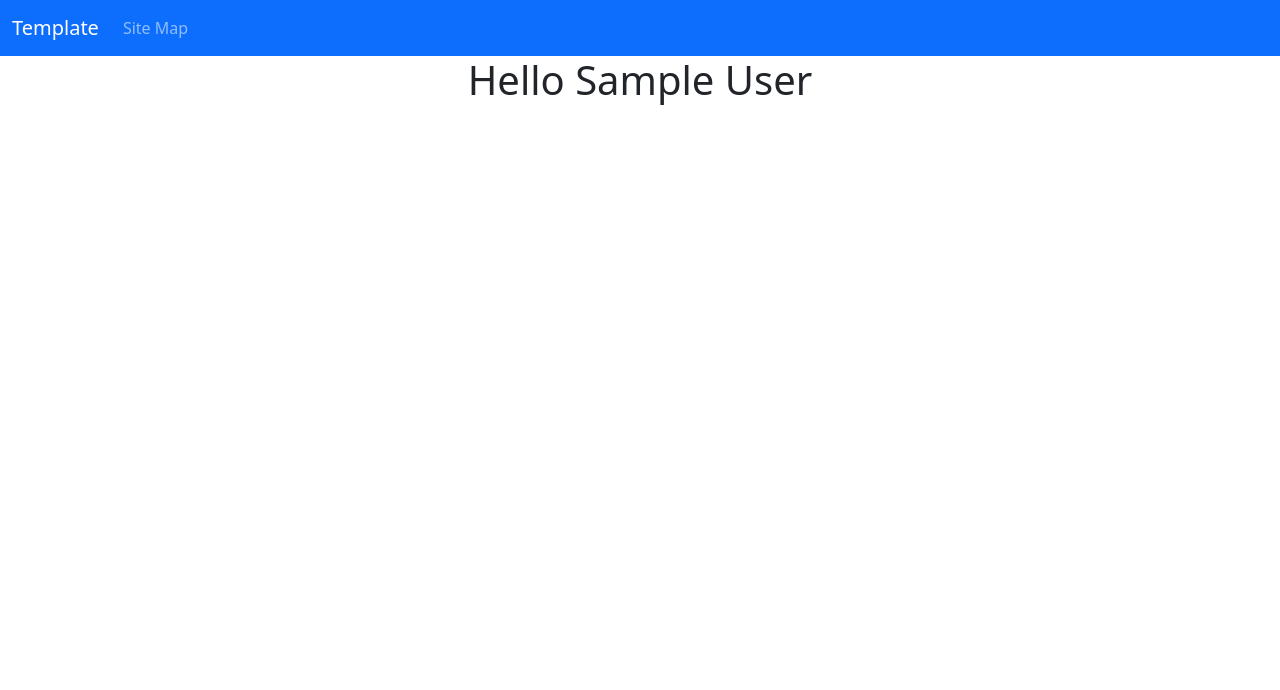
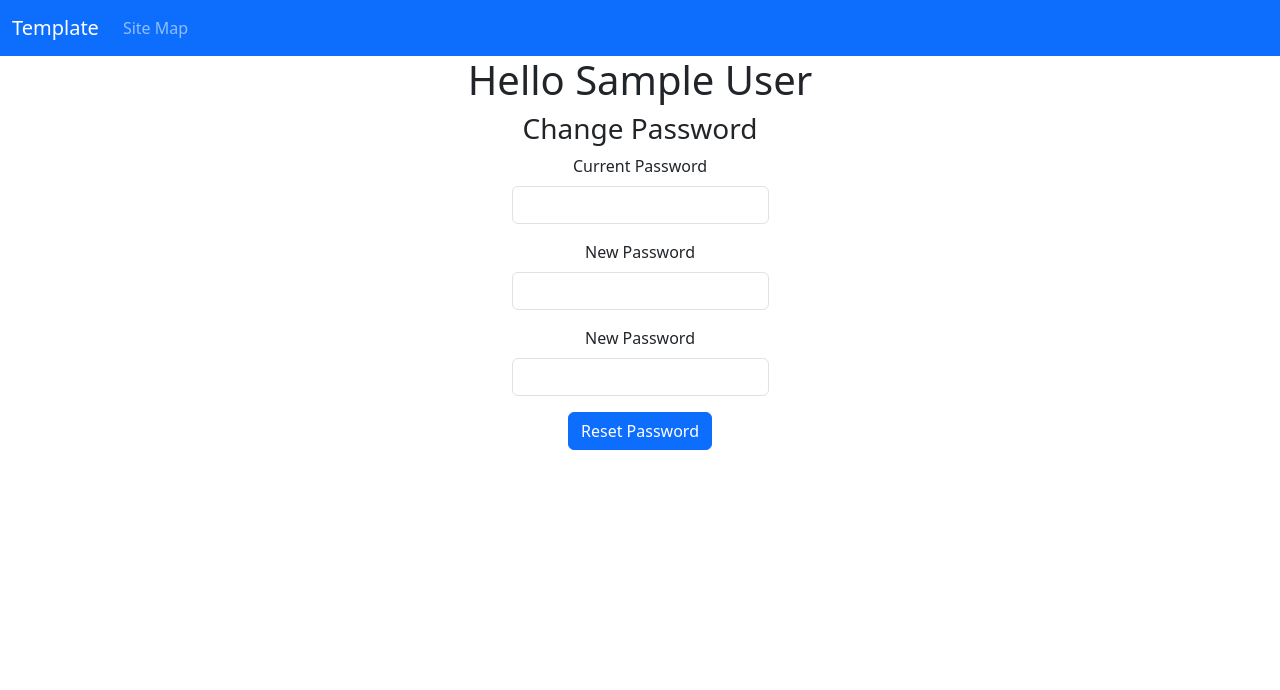
Before and after one commit to Wayto0blivion/Docker-Flask-Template, a Flask app: page /profile in a window 1280 px wide. Shown: the top 690 px of the page. Run offline with Flask 3, Linux system fonts and the light colour scheme; the visitor is signed in with stand-in values (Sample User, id 1); parts of the project's set-up code (start-up, migrations or seed data) failed here and were passed over; some libraries are stand-ins or nearby versions.

Commit message:
Added default login for admin account. Details can be set in the correct .env file. Traded 'justify-content-center' for 'align-items-center'. Added a form and template for user to change their own password.

```diff
--- a/services/flask/website/auth.py
+++ b/services/flask/website/auth.py
@@ -5,9 +5,9 @@
 
 from . import db
 from .models import User
-from .forms import LoginForm, RegistrationForm
+from .forms import LoginForm, RegistrationForm, UserProfileForm
 from flask import Blueprint, flash, jsonify, redirect, render_template, session, url_for
-from flask_login import login_user, login_required, logout_user
+from flask_login import current_user, login_user, login_required, logout_user
 from werkzeug.security import generate_password_hash, check_password_hash
 
 
@@ -79,3 +79,27 @@ def logout():
     session.clear()
     session['theme'] = session_theme
     return redirect(url_for('auth.login'))
+
+
+@auth.route('/profile', methods=['GET', 'POST'])
+@login_required
+def profile():
+    """
+    Handles user account and profile information. Mostly for allowing user to change password.
+    :return:
+    """
+    form = UserProfileForm()
+
+    if form.validate_on_submit():
+        if check_password_hash(current_user.password, form.current_password.data):
+            user = User.query.filter_by(id=current_user.id).first()
+            user.password = generate_password_hash(form.current_password.data, method='pbkdf2:sha256')
+            db.session.commit()
+            session_theme = session.get('theme')
+            session.clear()
+            session['theme'] = session_theme
+            flash('Password Changed!', category='success')
+        else:
+            flash('Please check your details and try again.', category='danger')
+
+    return render_template('profile.html', title="Profile", form=form)
--- a/services/flask/website/forms.py
+++ b/services/flask/website/forms.py
@@ -5,19 +5,37 @@
 
 from flask_wtf import FlaskForm
 from wtforms import StringField, PasswordField, SubmitField
-from wtforms.validators import DataRequired, Email, EqualTo
+from wtforms.validators import DataRequired, Email, EqualTo, InputRequired, Length
 
 
 class LoginForm(FlaskForm):
+    """
+    Allows a current user to login.
+    """
     email = StringField('Email', validators=[DataRequired(), Email()])
     password = PasswordField('Password', validators=[DataRequired()])
     submit = SubmitField('Log In')
 
 
 class RegistrationForm(FlaskForm):
+    """
+    Allows a new user to register.
+    """
     email = StringField('Email', validators=[DataRequired(), Email()])
     username = StringField('Username', validators=[DataRequired()])
     name = StringField('Name', validators=[DataRequired()])
     password = PasswordField('Password', validators=[DataRequired()])
     confirm_password = PasswordField('Confirm Password', validators=[DataRequired(), EqualTo('password')])
     submit = SubmitField('Register')
+
+
+class UserProfileForm(FlaskForm):
+    """
+    Allows a user to edit their own profile.
+    """
+    current_password = PasswordField('Current Password', validators=[DataRequired()])
+    new_password = PasswordField('New Password', validators=[Length(min=7, message='Password is too short!')])
+    new_password_verify = PasswordField('New Password', validators=[InputRequired(),
+                                                                    EqualTo('new_password',
+                                                                            message='Password Mismatch!')])
+    submit = SubmitField('Reset Password')
--- a/services/flask/website/templates/login.html
+++ b/services/flask/website/templates/login.html
@@ -5,7 +5,7 @@
 
 {% block content %}
     <div class="container text-center">
-        <div class="d-flex justify-content-center">
+        <div class="d-flex flex-column align-items-center">
             {{ render_form(form) }}
         </div>
     </div>
--- a/services/flask/website/templates/profile.html
+++ b/services/flask/website/templates/profile.html
@@ -5,8 +5,10 @@
 
 {% block content %}
     <div class="container text-center">
-        <div class="d-flex justify-content-center">
+        <div class="d-flex flex-column align-items-center">
             <h1>Hello {{ current_user.name }}</h1>
+            <h3>Change Password</h3>
+            <div class="w-auto">{{ render_form(form) }}</div>
         </div>
     </div>
 {% endblock %}
--- a/services/flask/website/templates/sitemap.html
+++ b/services/flask/website/templates/sitemap.html
@@ -3,7 +3,7 @@
 
 {% block content %}
     <h1 class="text-center">Sitemap</h1>
-    <div class="d-flex justify-content-center">
+    <div class="d-flex flex-column align-items-center">
         <div>
             <table class="table table-primary table-auto link-secondary"> <!-- table-auto keeps it from stretching -->
                 <thead>
--- a/services/flask/website/views.py
+++ b/services/flask/website/views.py
@@ -51,13 +51,3 @@ def site_map():
             # Sort links
             links.sort(key=lambda x: x['url'])
     return render_template('sitemap.html', links=links)
-
-
-@views.route('/profile')
-@login_required
-def profile():
-    """
-    Display the user's profile information.
-    :return:
-    """
-    return render_template('profile.html')
```
Also changed, not shown: README.md.
